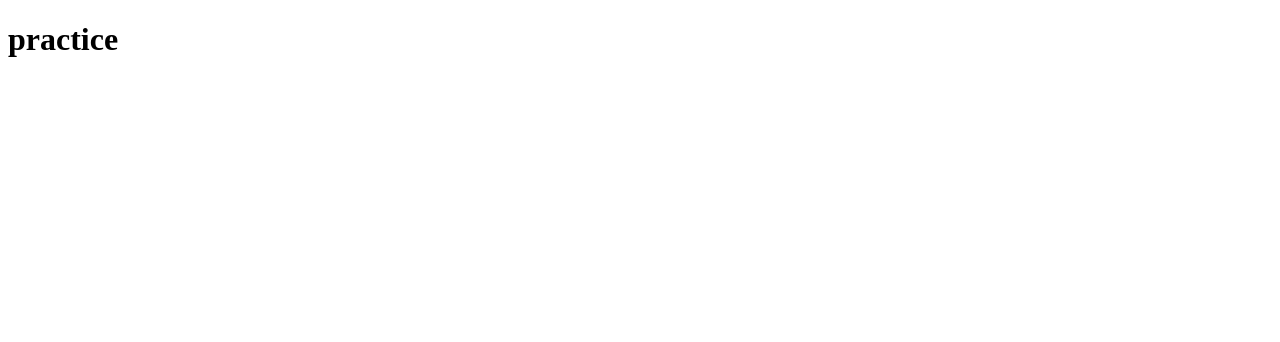
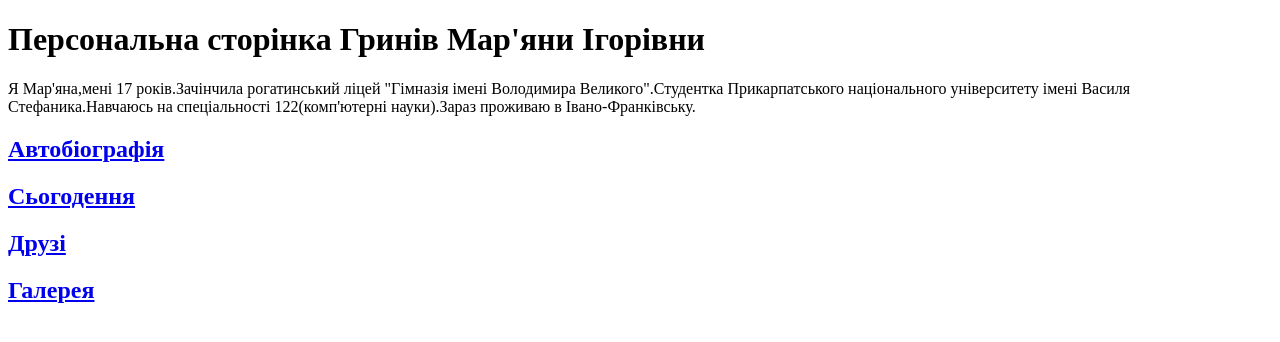
Before and after one commit to marianah-r/my-practice-repo, a plain HTML site: page practice2/index.html in a window 1280 px wide. Drawn offline with Linux system fonts and the light colour scheme.

Commit message:
add index

```diff
--- a/practice2/index.html
+++ b/practice2/index.html
@@ -1,9 +1,14 @@
 <!DOCTYPE html>
-<html lang="en">
-<head>
-    <title>Document</title>
-</head>
-<body>
-    <h1>practice</h1>
-</body>
+<html lang="eng">
+    <head>
+        <title>mainpage</title>
+    </head>
+    <body>
+        <h1>Персональна сторінка Гринів Мар'яни Ігорівни</h1>
+      <p>Я Мар'яна,мені 17 років.Зачінчила рогатинський ліцей "Гімназія імені Володимира Великого".Студентка Прикарпатського національного університету імені Василя Стефаника.Навчаюсь на спеціальності 122(комп'ютерні науки).Зараз проживаю в Івано-Франківську.</p>
+        <h2> <a href="https://marianah-r.github.io/my-practice-repo/practice2/biography.html">Автобіографія</a></h2>
+        <h2> <a href="https://marianah-r.github.io/my-first-repo/practice2/nowadays.html">Сьогодення</a></h2>
+        <h2> <a href="https://marianah-r.github.io/my-first-repo/practice2/friends.html">Друзі</a></h2>
+        <h2> <a href="https://marianah-r.github.io/my-first-repo/practice2/gallery.html">Галерея </a></h2>
+    </body>
 </html>
```
